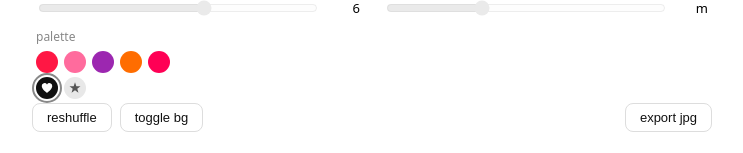
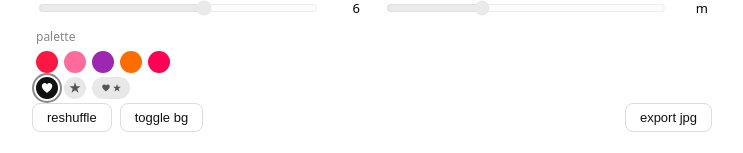
Before and after one commit to LucasHT22/hearty, a React (Create React App) app: page / in a window 1280 px wide. Shown: the part 768-921 px from the top of the page, without its empty margins (268-1011 px from the left). Built offline with nearby package versions, Linux system fonts and the light colour scheme.

Commit message:
add both option

```diff
--- a/src/components/Hearty.jsx
+++ b/src/components/Hearty.jsx
@@ -56,7 +56,11 @@ function starPoints(cx, cy, scale, angle, spikes) {
     return pts;
 }
 
-function getPoints(shape, cx, cy, scale, angle, spikes) {
+function getPoints(shape, cx, cy, scale, angle, spikes, rand, mixRatio) {
+    if (shape === "both") {
+        const actualShape = rand() < mixRatio / 10 ? "star" : "heart";
+        return actualShape === "star" ? starPoints(cx, cy, scale, angle, spikes) : heartPoints(cx, cy, scale, angle);
+    }
     return shape === "star" ? starPoints(cx, cy, scale, angle, spikes) : heartPoints(cx, cy, scale, angle);
 }
 
@@ -71,7 +75,7 @@ function densityWeight(cx, cy, hx, hy, spread, W, H) {
 }
 
 function drawMarker(ctx, x, y, col, shape, spikes) {
-    const pts = getPoints(shape, x, y, 0.5, 0, spikes);
+    const pts = getPoints(shape, x, y, 0.5, 0, spikes, () => 0.5, 5);
     ctx.beginPath();
     ctx.moveTo(pts[0][0], pts[0][1]);
     for (let j = 1; j < pts.length; j++) ctx.lineTo(pts[j][0], pts[j][1]);
@@ -90,9 +94,9 @@ function drawMarker(ctx, x, y, col, shape, spikes) {
 }
 
 function drawScene(ctx, W, H, params, seed, hotspot) {
-    const { shape, count, sizeLevel, rotLevel, opacityLevel, fillRatio, dirIndex, paletteIndex, darkBg, densityStrength, densitySpread, spikes } = params;
+    const { shape, count, sizeLevel, rotLevel, opacityLevel, fillRatio, dirIndex, paletteIndex, darkBg, densityStrength, densitySpread, spikes, mixRatio } = params;
 
-    const palettes = shape === "star" ? STAR_PALETTES : HEART_PALETTES;
+    const palettes = shape === "star" ? STAR_PALETTES : shape === "both" ? [...HEART_PALETTES, ...STAR_PALETTES] : HEART_PALETTES;
 
     const rand = seededRand(seed);
 
@@ -146,7 +150,7 @@ function drawScene(ctx, W, H, params, seed, hotspot) {
         const col = pal[Math.floor(rand() * pal.length)];
         const filled = rand() < fillProb;
 
-        const pts = getPoints(shape, cx, cy, scale, angle, spikes);
+        const pts = getPoints(shape, cx, cy, scale, angle, spikes, rand, mixRatio);
         ctx.beginPath();
         ctx.moveTo(pts[0][0], pts[0][1]);
         for (let j = 1; j < pts.length; j++) ctx.lineTo(pts[j][0], pts[j][1]);
@@ -184,7 +188,7 @@ export default function Hearty() {
 
     const [seed, setSeed] = useState(() => Date.now() & 0x7fffffff);
     const [hotspot, setHotspot] = useState(null);
-    const [params, setParams] = useState({ shape: "heart", count: 130, sizeLevel: 5, rotLevel: 3, opacityLevel: 6, fillRatio: 6, dirIndex: 0, paletteIndex: 0, darkBg: true, densityStrength: 6, densitySpread: 4, spikes: 5, });
+    const [params, setParams] = useState({ shape: "heart", count: 130, sizeLevel: 5, rotLevel: 3, opacityLevel: 6, fillRatio: 6, dirIndex: 0, paletteIndex: 0, darkBg: true, densityStrength: 6, densitySpread: 4, spikes: 5, mixRatio: 5 });
 
     const set = (key) => (val) => setParams(p => ({ ...p, [key]: val }));
 
@@ -226,7 +230,7 @@ export default function Hearty() {
         drawScene(ctx, W, H, params, seed, hotspot);
     };
 
-    const palettes = params.shape === "star" ? STAR_PALETTES : HEART_PALETTES;
+    const palettes = params.shape === "star" ? STAR_PALETTES : params.shape === "both" ? [...HEART_PALETTES, ...STAR_PALETTES] : HEART_PALETTES;
 
     return (
         <div style={styles.root}>
@@ -242,8 +246,12 @@ export default function Hearty() {
                 <Slider label="fill ratio" id="fill" min={0} max={10} value={params.fillRatio} onChange={set("fillRatio")} />
                 <Slider label="flow direction" id="dir" min={0} max={8} value={params.dirIndex} onChange={set("dirIndex")} format={v => DIR_LABELS[v]} />
 
-                {params.shape === "star" && (
+                {(params.shape === "star" || params.shape === "both") && (
                     <Slider label="spikes" id="spikes" min={3} max={8} value={params.spikes} onChange={set("spikes")} />
+                )}
+
+                {params.shape === "both" && (
+                    <Slider label="mix ratio" id="mix" min={0} max={10} value={params.mixRatio} onChange={set("mixRatio")} format={v => v === 0 ? "all ♥" : v === 10 ? "all ★" : `${v * 10}% ★`} />
                 )}
 
                 <div style={{ ...styles.sectionHeader, gridColumn: "1 / -1" }}>
@@ -275,6 +283,10 @@ export default function Hearty() {
                                 </svg>
                             </button>
                         ))}
+                        <button title="both" onClick={() => switchShape("both")} style={{ ...styles.swatch, width: 38, borderRadius: 11, display: "flex", alignItems: "center", justifyContent: "center", gap: 1, background: params.shape === "both" ? "#111111" : "#e8e8e8", color: params.shape === "both" ? "#ffffff" : "#555555", outline: params.shape === "both" ? "2px solid #888888" : "2px solid transparent", outlineOffset: "2px" }}>
+                            <svg viewBox="0 0 32 32" width="10" height="10"><path d="M16 27C16 27 4 19.5 4 11.5A6.5 6.5 0 0 1 16 7.8A6.5 6.5 0 0 1 28 11.5C28 19.5 16 27 16 27Z" fill="currentColor"/></svg>
+                            <svg viewBox="0 0 32 32" width="10" height="10"><path d="M16 3L19.1 12.2H28.5L21.2 17.8L23.9 27L16 21.4L8.1 27L10.8 17.8L3.5 12.2H12.9Z" fill="currentColor"/></svg>
+                        </button>
                     </div>
                 </div>
             </div>
```
